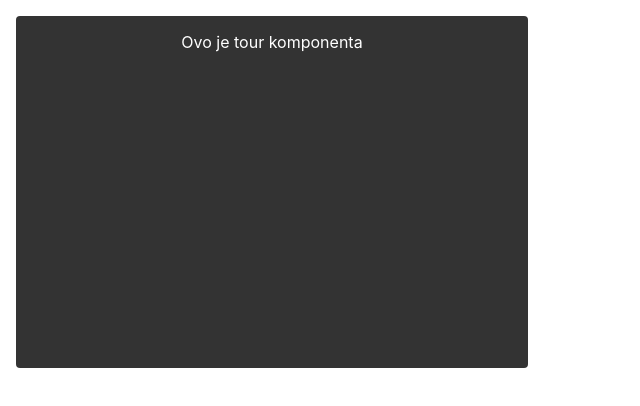
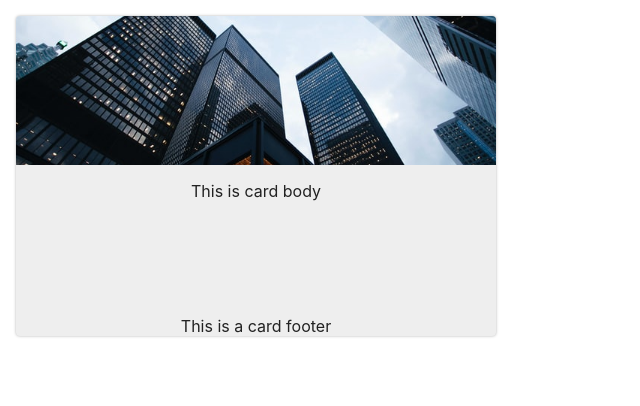
Before and after one commit to BSlaven/s_tours_app, a React (Vite) app: page / in a window 1280 px wide. Shown: the top 406 px of the page, without its empty margins (0-640 px from the left). Built offline with nearby package versions, Linux system fonts and the light colour scheme.

Commit message:
style card image inside a div

```diff
--- a/src/App.css
+++ b/src/App.css
@@ -1,5 +1,6 @@
 .App {
   text-align: center;
+  padding: 1rem;
 }
 
 .App-logo {
--- a/src/components/Tour/Tour.jsx
+++ b/src/components/Tour/Tour.jsx
@@ -3,7 +3,18 @@ import classes from './Tour.module.css';
 const Tour = () => {
   return (
     <div className={classes.card}>
-      Ovo je tour komponenta
+      <div className={classes.imgContainer}>
+        <img
+          className={classes.image}
+          src="src/assets/building.jpg"
+          alt="a corporate building" />
+      </div>
+      <div className={classes.cardBody}>
+        This is card body
+      </div>
+      <div className={classes.cardFooter}>
+        This is a card footer
+      </div>
     </div>
   );
 };
--- a/src/components/Tour/Tour.module.css
+++ b/src/components/Tour/Tour.module.css
@@ -1,10 +1,28 @@
 .card {
-  background-color: #333;
-  color: #fff;
+  background: #eee;
+  color: #222;
   width: 100%;
   max-width: 30rem;
   height: 20rem;
   border-radius: 4px;
-  padding: 1rem;
-  margin: 1rem;
+  display: flex;
+  flex-direction: column;
+  overflow: hidden;
+  box-shadow: 0 0 3px rgba(0, 0, 0, 0.3)
 }
+
+.imgContainer {
+  height: 50%;
+  overflow: hidden;
+}
+
+.image {
+  width: 100%;
+  height: 100%;
+  object-fit: cover;
+}
+
+.cardBody {
+  height: 40%;
+  padding: 1rem 0;
+}
```
Also changed, not shown: src/assets/building.jpg (added).
